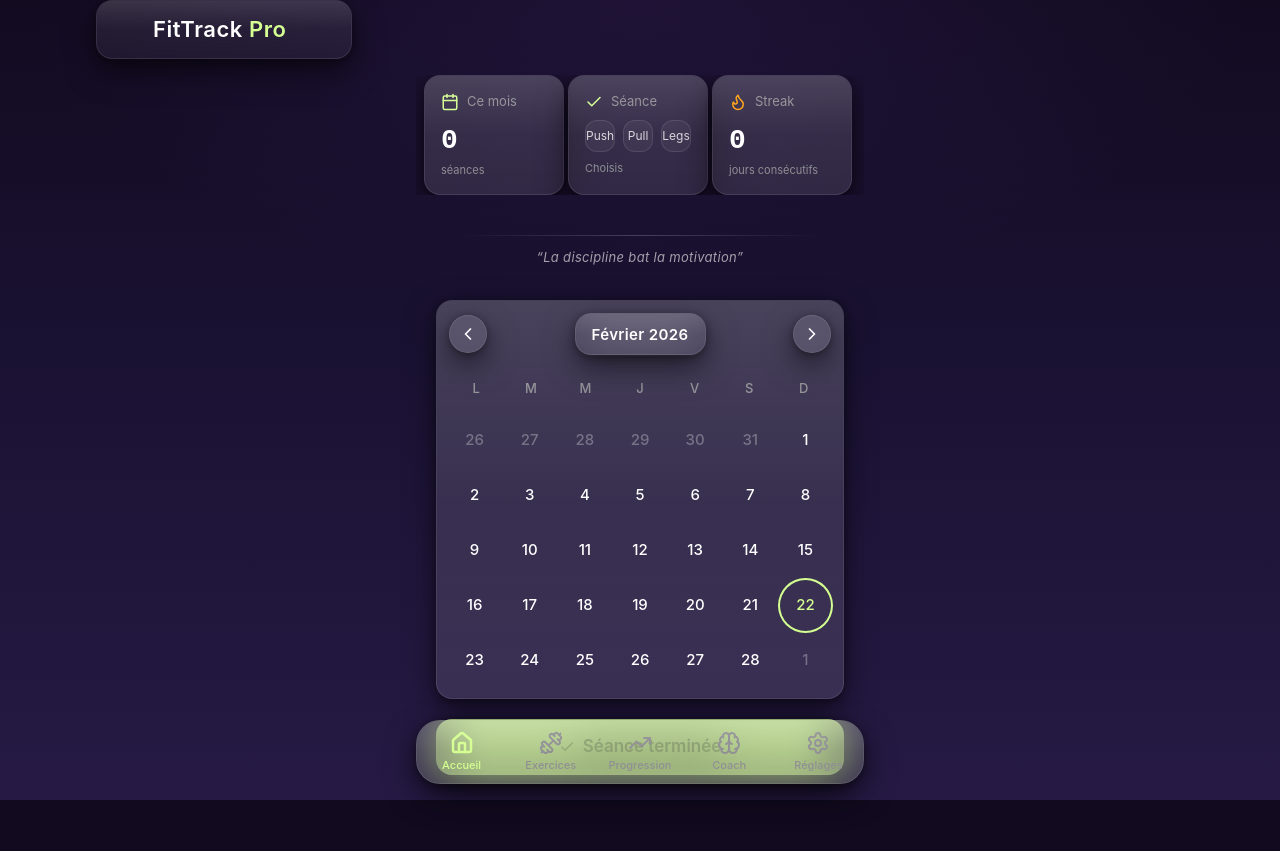
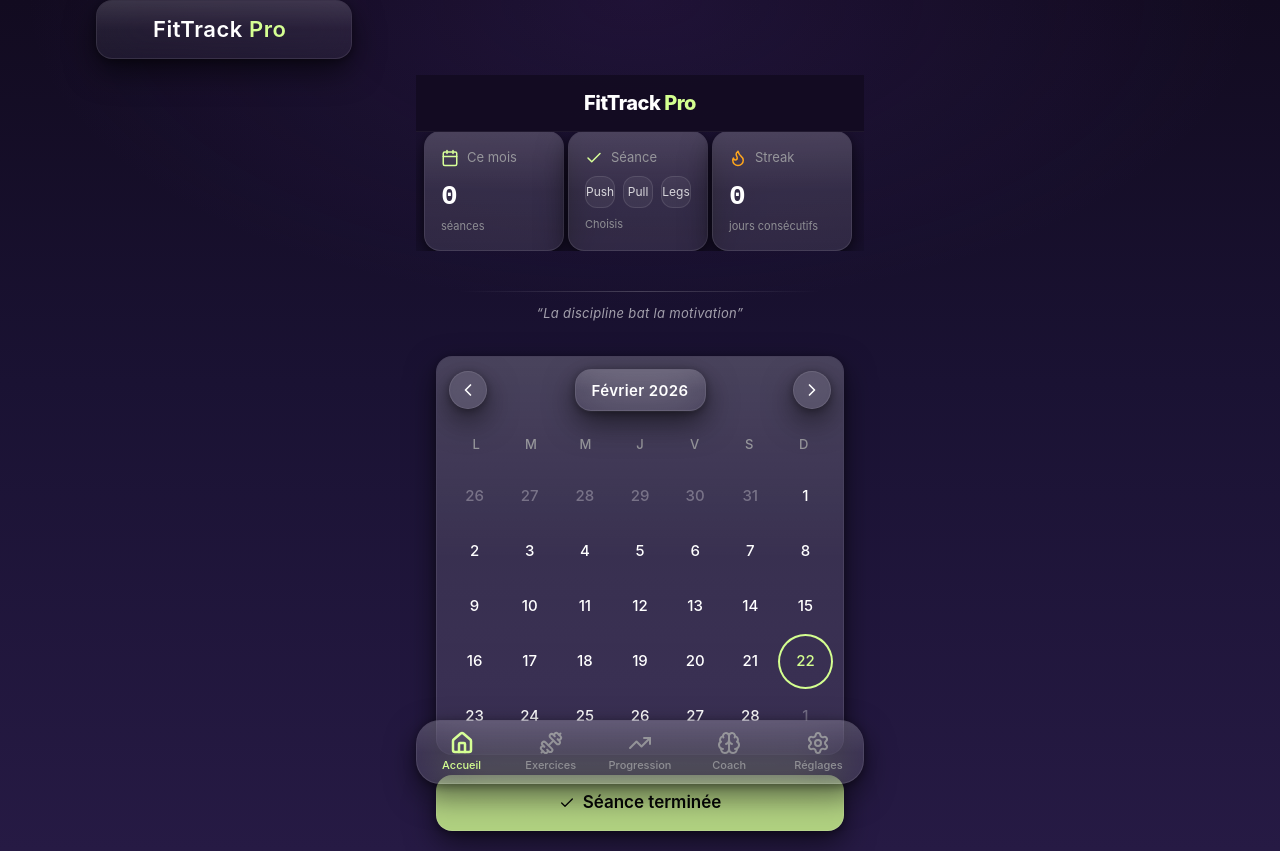
Before and after one commit to alexy14150/Fittrack-pro, a React (Vite) app in the folder app/: page / in a window 1280 px wide. Before the commit the page ends 800 px from the top, so only its background shows below. Built offline with nearby package versions, Linux system fonts and the light colour scheme; no server answers.

Commit message:
make home header like native app

```diff
--- a/app/src/sections/HomePage.tsx
+++ b/app/src/sections/HomePage.tsx
@@ -126,6 +126,18 @@ export function HomePage({ sessions, onAddSession }: HomePageProps) {
 
   return (
   <div className="page-enter pb-24">
+    <div
+  className="fixed top-0 left-0 right-0 z-50 bg-[#140c22]/95 backdrop-blur-md border-b border-white/5"
+  style={{ paddingTop: "env(safe-area-inset-top)" }}
+>
+  <div className="h-14 flex items-center justify-center px-4">
+    <h1 className="text-[20px] font-extrabold tracking-tight text-white">
+      FitTrack <span className="text-[#D4FF90]">Pro</span>
+    </h1>
+  </div>
+</div>
+
+<div style={{ paddingTop: "calc(env(safe-area-inset-top) + 56px)" }}></div>
 
       {/* Stats Cards */}
 <div className="flex gap-1 px-2 mb-10 overflow-x-auto hide-scrollbar">
```
